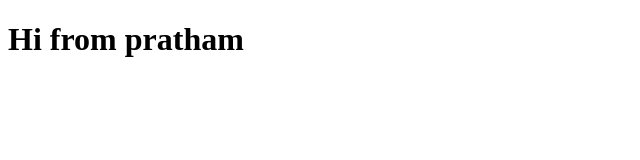
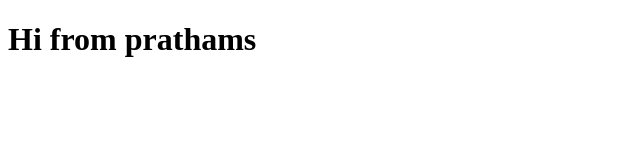
Before and after one commit to code-imprimis/first-repo, a plain HTML site: page index.html in a window 1280 px wide. Shown: the full height of the page, 0-640 px from the left. Drawn offline with Linux system fonts and the light colour scheme.

Commit message:
added typo

```diff
--- a/index.html
+++ b/index.html
@@ -7,7 +7,7 @@
     <title>LEARNING GIT</title>
 </head>
 <body>
-    <h1>Hi from pratham</h1>
+    <h1>Hi from prathams</h1>
     <script src="index.js"></script>
 </body>
 </html>
```
